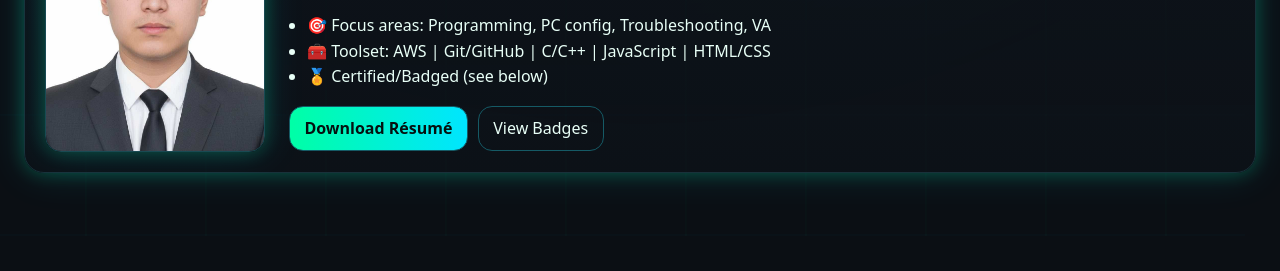
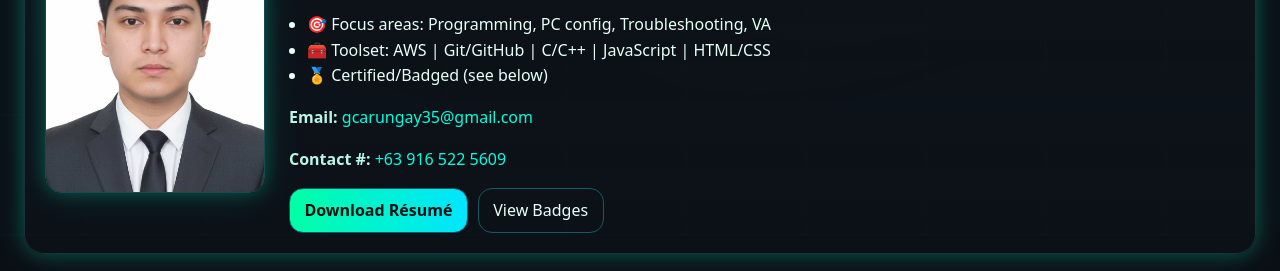
Before and after one commit to gaNagliba/gaNagliba.github.io, a plain HTML site: page index.html in a window 1280 px wide. Shown: the part 529-800 px from the top of the page. Drawn offline with Linux system fonts and the light colour scheme.

Commit message:
Add files via upload

```diff
--- a/index.html
+++ b/index.html
@@ -61,6 +61,12 @@
           <li>🧰 Toolset: AWS | Git/GitHub | C/C++ | JavaScript | HTML/CSS</li>
           <li>🏅 Certified/Badged (see below)</li>
         </ul>
+
+              <div class="about-contact">
+        <p><strong>Email:</strong> <a href="mailto:gcarungay35@gmail.com">gcarungay35@gmail.com</a></p>
+        <p><strong>Contact #:</strong> <a href="tel:+639165225609">+63 916 522 5609</a></p>
+      </div>
+
         <div class="about-actions">
           <a class="btn btn-primary" href="files/resume.pdf" download>Download Résumé</a>
           <a class="btn btn-outline" href="#badges">View Badges</a>
--- a/style.css
+++ b/style.css
@@ -102,6 +102,24 @@ body{
 }
 .about-highlights{ margin:10px 0 16px; padding-left:18px; }
 .about-actions{ display:flex; gap:10px; flex-wrap:wrap; }
+
+.about-contact {
+  margin-top: 1rem;
+  font-size: 1rem;
+  color: #baf5e6;
+}
+
+.about-contact a {
+  color: #00ffe0;
+  text-decoration: none;
+  transition: color 0.3s ease;
+}
+
+.about-contact a:hover {
+  color: #ffffff;
+  text-shadow: 0 0 8px #00ffe0;
+}
+
 
 /* PROJECTS */
 .projects .cards{
```
